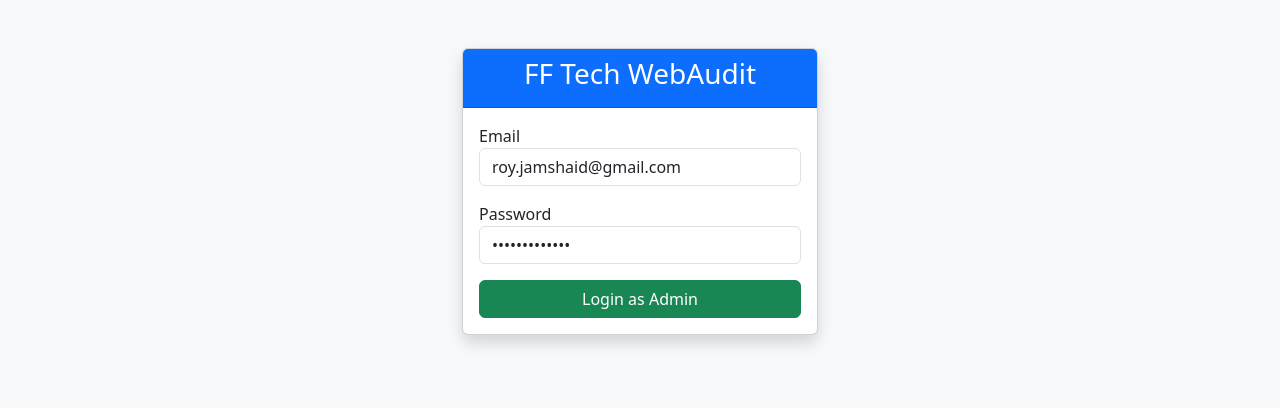
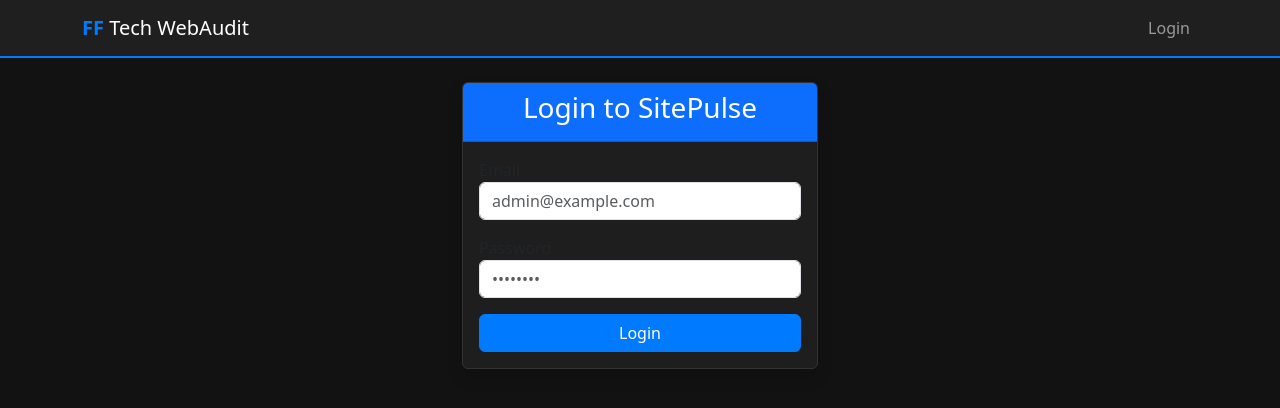
Before and after one commit to Swalehjamshaid/The-Web-for-Audit, a Flask app: page /login in a window 1280 px wide. Shown: the top 408 px of the page. Run offline with Flask 3, Linux system fonts and the light colour scheme; some libraries are stand-ins or nearby versions.

Commit message:
Update login.html

```diff
--- a/templates/login.html
+++ b/templates/login.html
@@ -1,33 +1,25 @@
-<!DOCTYPE html>
-<html>
-<head>
-    <title>Login - FF Tech WebAudit</title>
-    <link href="https://cdn.jsdelivr.net/npm/bootstrap@5.3.0/dist/css/bootstrap.min.css" rel="stylesheet">
-</head>
-<body class="bg-light">
-<div class="container py-5">
+{% extends "layout.html" %}
+{% block content %}
 <div class="row justify-content-center">
     <div class="col-md-4">
         <div class="card shadow">
             <div class="card-header bg-primary text-white text-center">
-                    <h3>FF Tech WebAudit</h3>
+                <h3>Login to SitePulse</h3>
             </div>
             <div class="card-body">
                 <form method="POST">
                     <div class="mb-3">
                         <label>Email</label>
-                            <input type="email" name="email" class="form-control" value="roy.jamshaid@gmail.com" required>
+                        <input type="email" name="email" class="form-control" placeholder="admin@example.com" required>
                     </div>
                     <div class="mb-3">
                         <label>Password</label>
-                            <input type="password" name="password" class="form-control" value="Jamshaid,1981" required>
+                        <input type="password" name="password" class="form-control" placeholder="••••••••" required>
                     </div>
-                        <button type="submit" class="btn btn-success w-100">Login as Admin</button>
+                    <button type="submit" class="btn btn-primary w-100">Login</button>
                 </form>
             </div>
         </div>
     </div>
 </div>
-</div>
-</body>
-</html>
+{% endblock content %}
```
Lines whose indentation alone changed are shown as unchanged.
